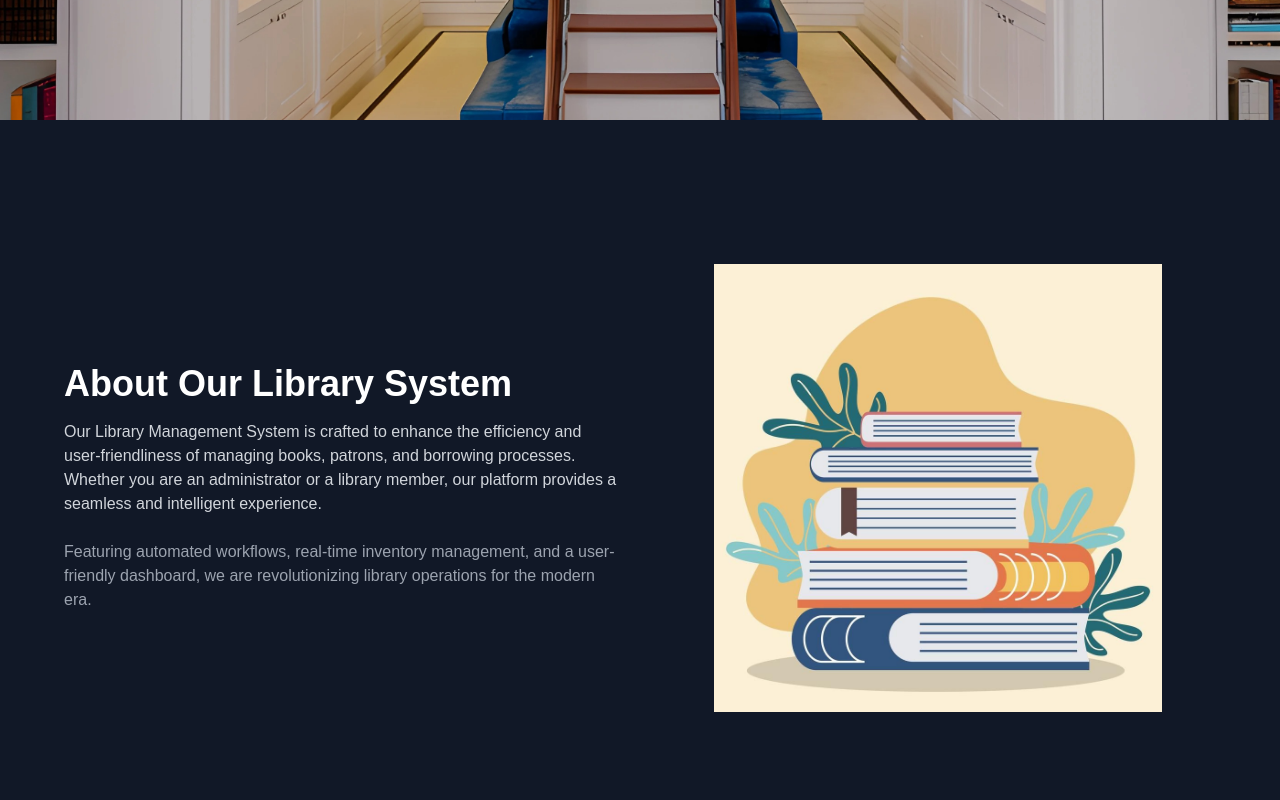
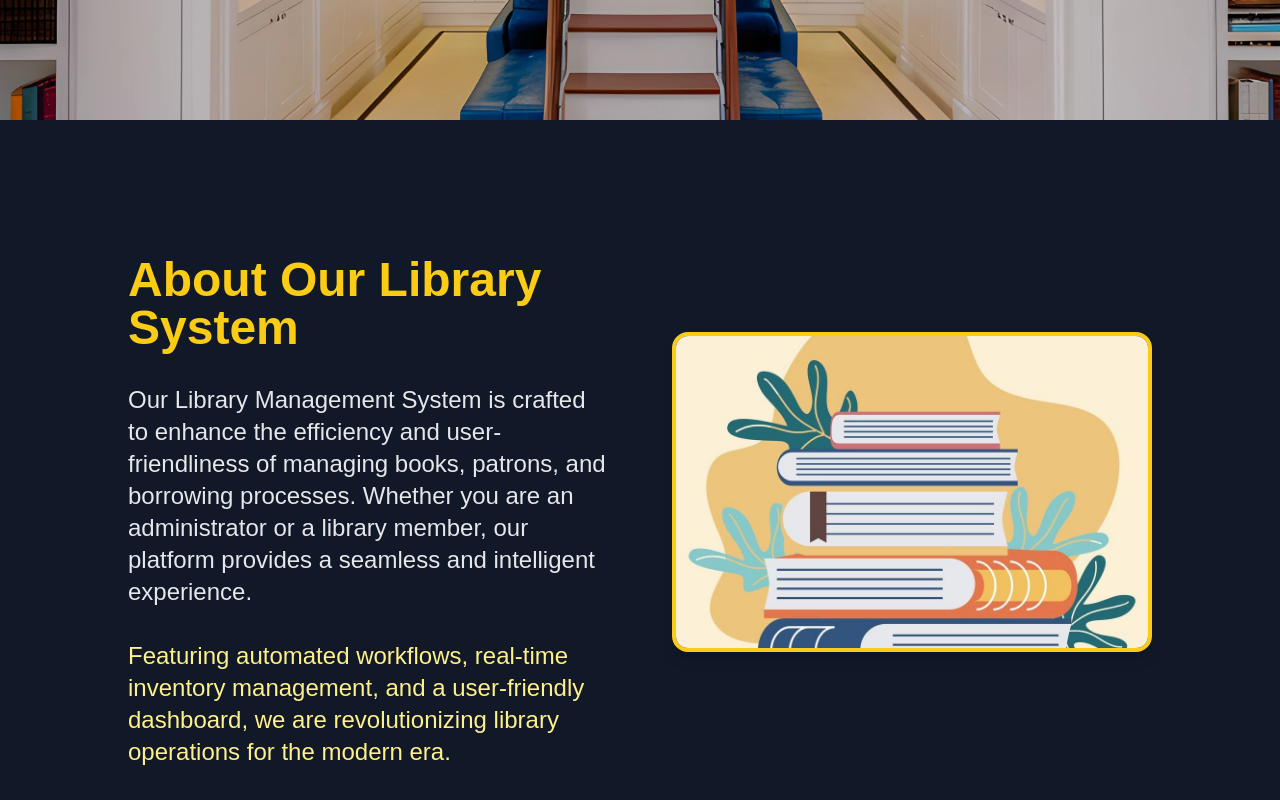
Before and after one commit to matchaa-bop/LIBRARY-MANAGEMENT-SYSTEM-PROJECT, a Next.js app: page / in a window 1280 px wide. Shown: the part 680-1480 px from the top of the page. Built offline with nearby package versions, Linux system fonts and the light colour scheme.

Commit message:
some changes on the designs

```diff
--- a/app/page.js
+++ b/app/page.js
@@ -55,19 +55,27 @@ export default function Home() {
       </section>
 
       {/* ABOUT */}
-      <section className="min-h-screen w-full bg-gray-900 py-16 px-4 md:px-8 lg:px-16 text-white" id="about">
-        <div className="max-w-7xl mx-auto grid grid-cols-1 md:grid-cols-2 gap-10 items-center">
+            <section className="min-h-screen w-full bg-gray-900 py-24 px-4 md:px-16 lg:px-32 text-white" id="about">
+        <div className="max-w-7xl mx-auto grid grid-cols-1 md:grid-cols-2 gap-16 items-center">
           <div>
-            <h2 className="text-3xl md:text-4xl font-bold text-white mb-4 pt-20">About Our Library System</h2>
-            <p className="text-gray-300 mb-6">
+            <h2 className="text-4xl md:text-5xl font-bold text-yellow-400 mb-8 pt-10">About Our Library System</h2>
+            <p className="text-xl md:text-2xl text-gray-200 mb-8">
               Our Library Management System is crafted to enhance the efficiency and user-friendliness of managing books, patrons, and borrowing processes. Whether you are an administrator or a library member, our platform provides a seamless and intelligent experience.
             </p>
-            <p className="text-gray-400">
+            <p className="text-xl md:text-2xl text-yellow-200">
               Featuring automated workflows, real-time inventory management, and a user-friendly dashboard, we are revolutionizing library operations for the modern era.
             </p>
           </div>
           <div className="flex justify-center">
-            <Image src="/img/books.jpg" alt="Library system preview" width={1200} height={80} className="w-full max-w-md pt-20" />
+            <div className="rounded-2xl overflow-hidden border-4 border-yellow-400 shadow-lg w-[480px] h-[320px] flex items-center justify-center bg-gray-800">
+              <Image
+                src="/img/books.jpg"
+                alt="Library system preview"
+                width={480}
+                height={320}
+                className="object-cover w-full h-full"
+              />
+            </div>
           </div>
         </div>
       </section>
```
